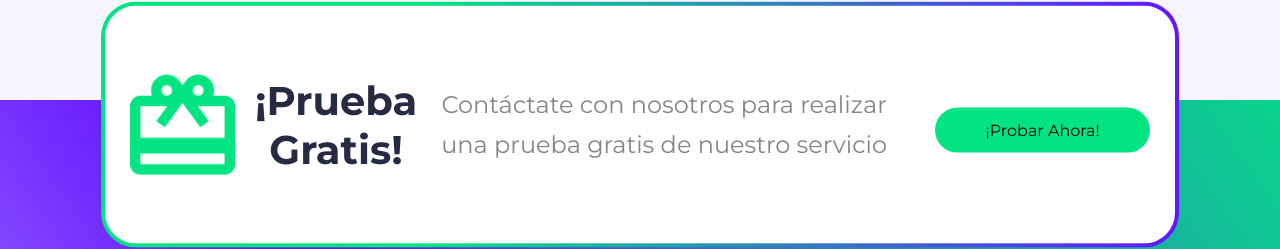
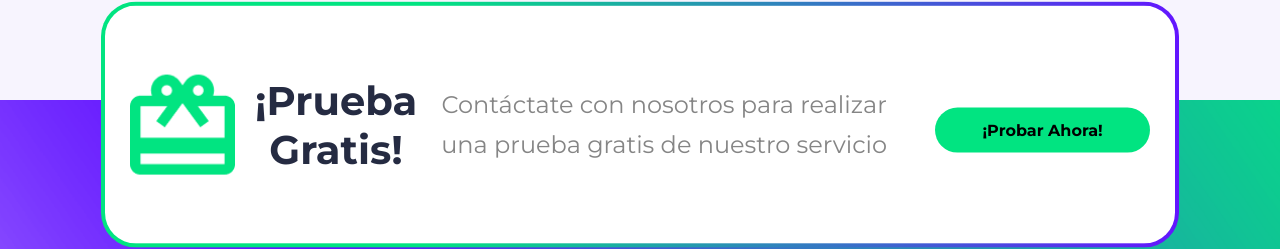
Before and after one commit to PabloC-Chiavarino/reactJs-backlab-strategies, a React (Vite) app: page /home in a window 1280 px wide. Shown: the part 4204-4453 px from the top of the page. Built offline with nearby package versions, Linux system fonts and the light colour scheme.

Commit message:
fix(footer,faq): styles details

```diff
--- a/src/components/Faq/styles.css
+++ b/src/components/Faq/styles.css
@@ -23,6 +23,7 @@
 }
 
 details {
+    cursor: pointer;
     padding-inline-end: 3rem;
     text-align: left;
     padding-left: 0.5rem;
--- a/src/components/Footer/styles.css
+++ b/src/components/Footer/styles.css
@@ -90,7 +90,7 @@
     }
 }
 
-.section-footer button a {
+.section-footer button {
     text-decoration: none;
     color: #000;
     font-weight: bold;
```
